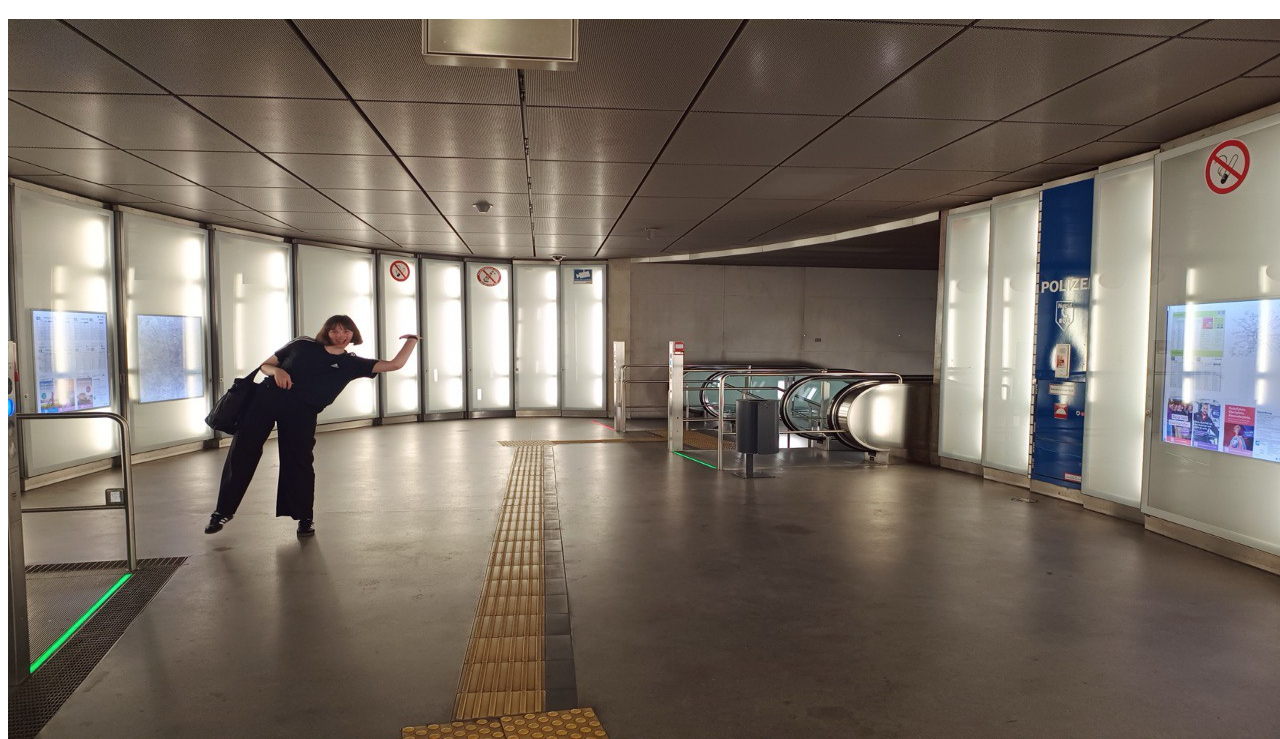
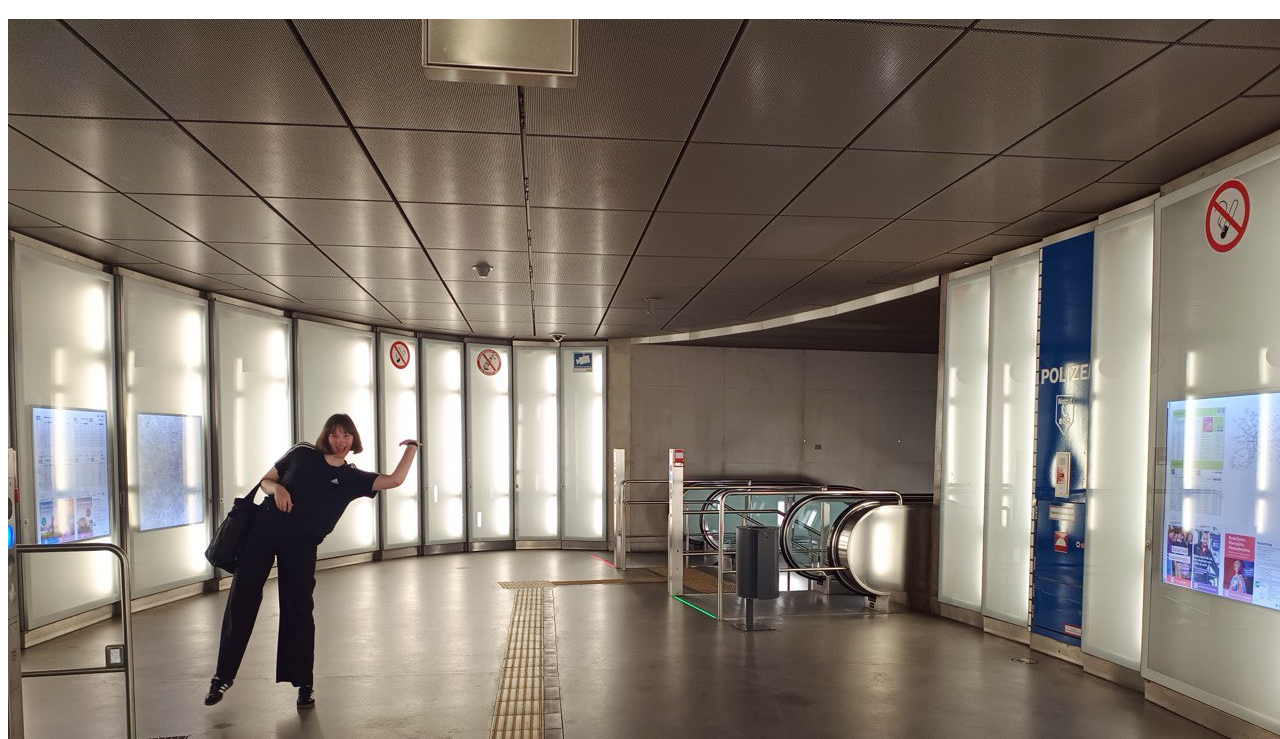
Before and after one commit to Lina-Kramer/lina-kramer.github.io, a plain HTML site: page index.html in a window 1280 px wide. Shown: the part 61-800 px from the top of the page. Drawn offline with Linux system fonts and the light colour scheme.

Commit message:
Update index.html

```diff
--- a/index.html
+++ b/index.html
@@ -2,6 +2,6 @@
 <html>
 <body>
 <h1>Hi, I´m lina!</h1>
-<img src="photo_2024-09-20_10-08-56.jpg" alt="me" width="1280" height="720">
+<img src="photo_2024-09-20_10-08-56.jpg" alt="me" width="1280" height="960">
 <p>this is my temporary website unntil I figure out how css works
 </html>
```
